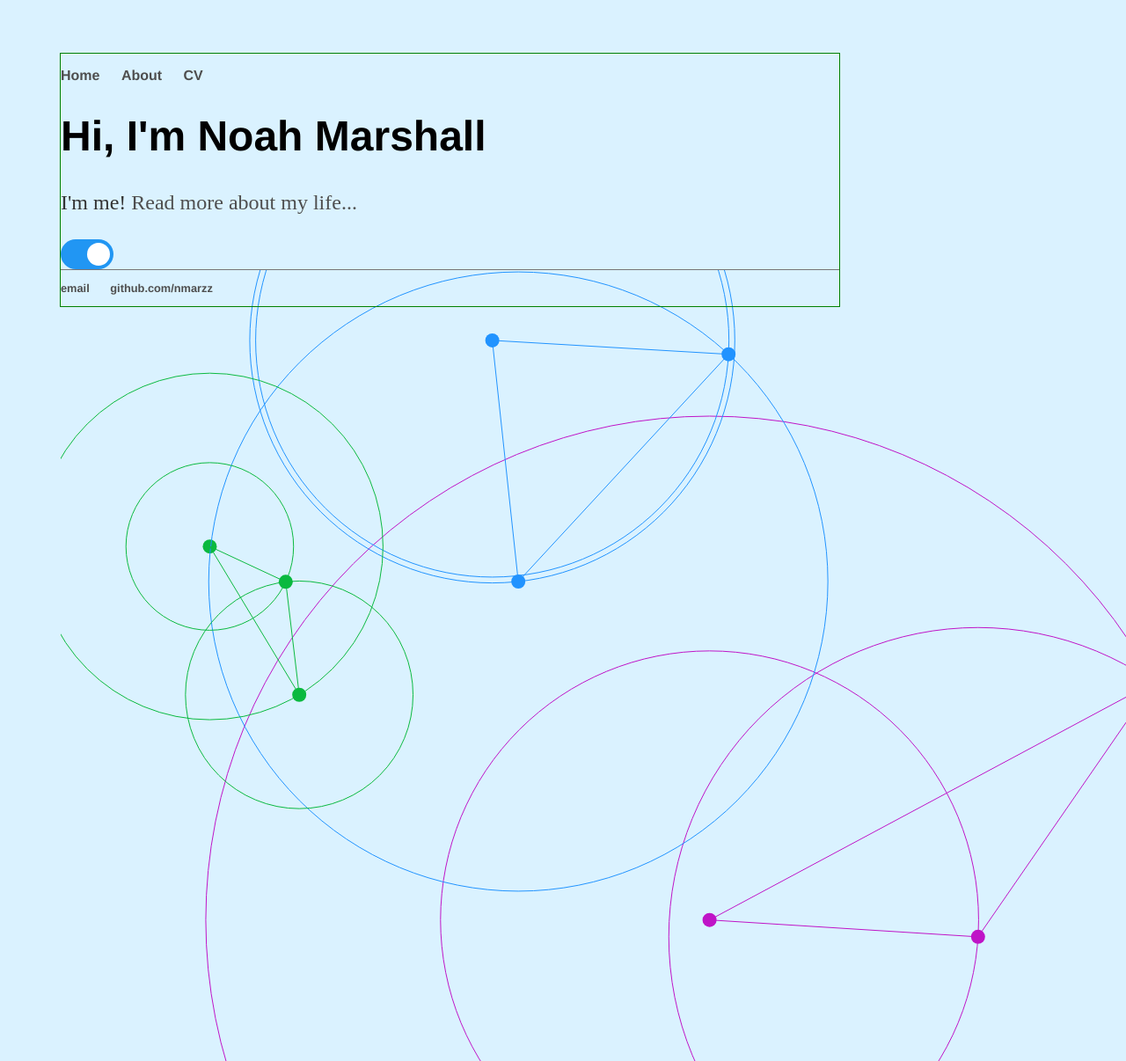
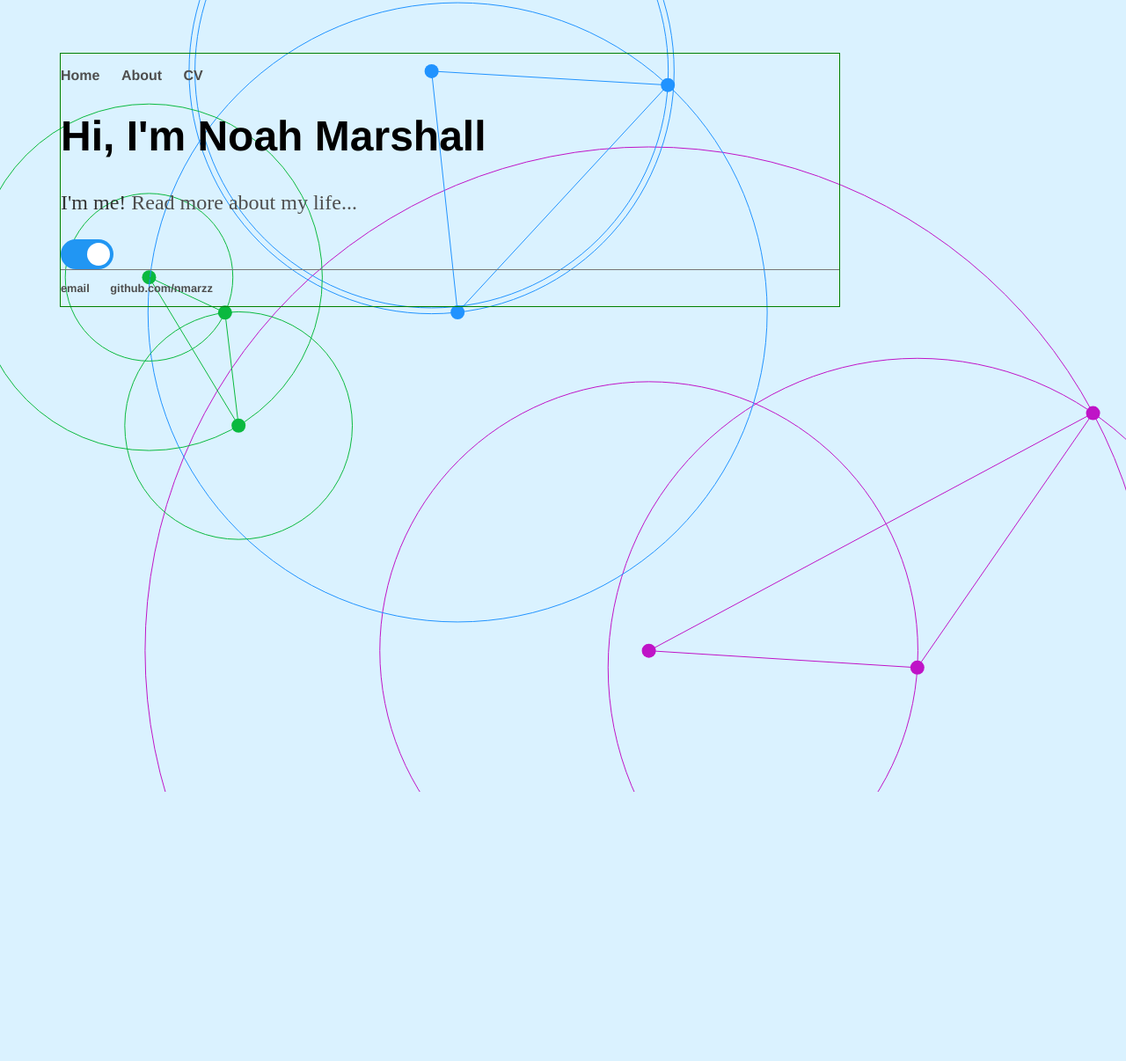
Before and after one commit to nmarzz/nmarzz.github.io, a Jekyll site: the page built from index.html, in a window 1280 px wide. Shown: the whole page at 88% size. Built offline with Jekyll 4.4.1, drawn with Linux system fonts in a browser that asks for light colours; after the commit the page ends 900 px from its top, so only the background shows below that.

Commit message:
cleaning up animation

```diff
--- a/_layouts/default.html
+++ b/_layouts/default.html
@@ -1,6 +1,6 @@
 <!DOCTYPE html>
 	<html>
-				<div class = "info">
+				<div id= "info"  class = "info">
 				<head>
 					<title>{{ page.title }}</title>
 					<!-- link to main stylesheet -->
--- a/css/main.css
+++ b/css/main.css
@@ -54,6 +54,8 @@ ul.posts li {
 .animation{
   position: absolute;
   z-index: -1;
+  top: 0px;
+  left: 0px;
 }
 
 
```
